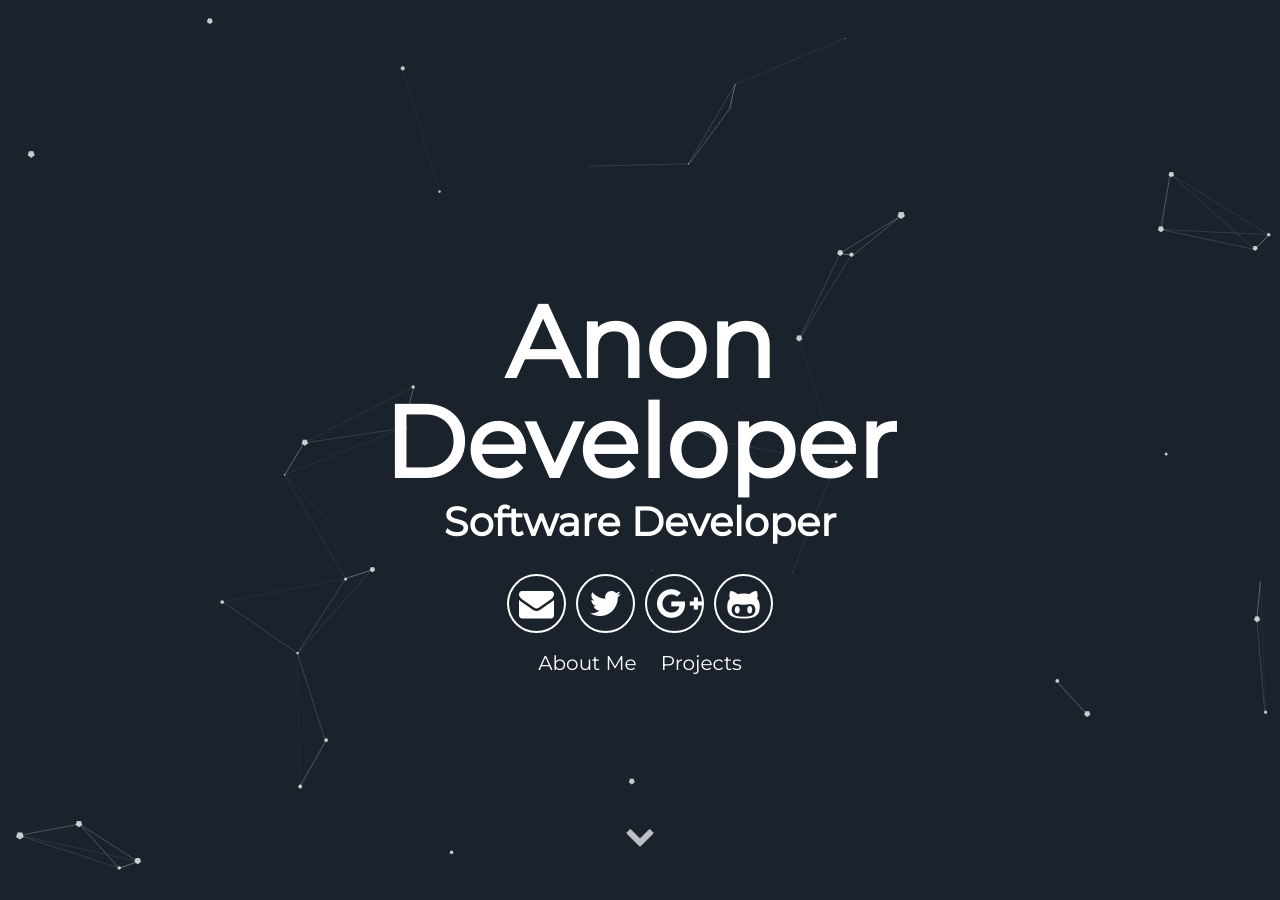
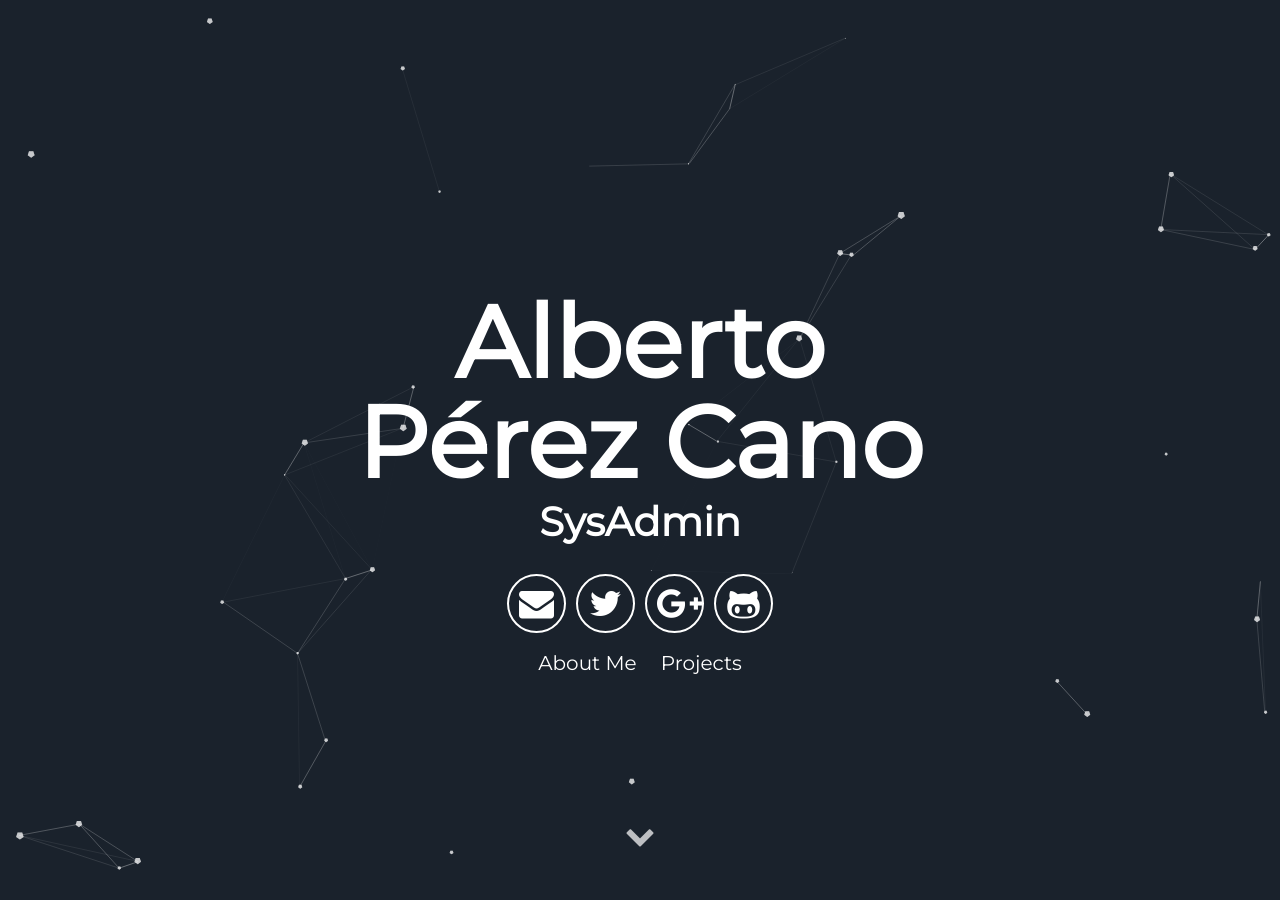
Before and after one commit to sialed/sialed.github.io, a Jekyll site: the page built from index.html, in a window 1280 px wide and 900 px high. Built offline with Jekyll 4.4.1, drawn with Linux system fonts in a browser that asks for light colours; some of the changed text lies outside the part shown.

Commit message:
incluir enlace blog

```diff
--- a/_config.yml
+++ b/_config.yml
@@ -5,9 +5,9 @@ description: A blog about lorem ipsum dolor sit amet
 # url: "localhost:3000" # the base hostname & protocol for your site e.g. http://willianjusten.com.br
 
 # User settings
-username: Anon Developer
+username: Alberto Pérez Cano
 user_description: Bicycle rights irony actually neutra typewriter lyft. Man bun taxidermy put a bird on it, umami yr ramps pop-up ugh bushwick chia lo-fi. Occupy bitters pour-over snackwave you probably haven't heard of them small batch. Cornhole mustache man bun letterpress echo park VHS.
-user_title: Software Developer
+user_title: SysAdmin
 email: anon@anon.com
 twitter_username: lorem_ipsum
 github_username:  lorem_ipsum
--- /dev/null
+++ b/_includes/blog.html
@@ -0,0 +1,3 @@
+<div class="user-details">
+   <a href="http://sialed.github.io/Blog">Blog</a>
+</div>
--- a/_layouts/default.html
+++ b/_layouts/default.html
@@ -9,6 +9,9 @@
       <section id="projects">
         {% include projects.html %}
       </section>
+      <section id="blog">
+        {% include blog.html %}
+      </section>
         {{ content }}
       {% include footer.html %}
   </body>
```
